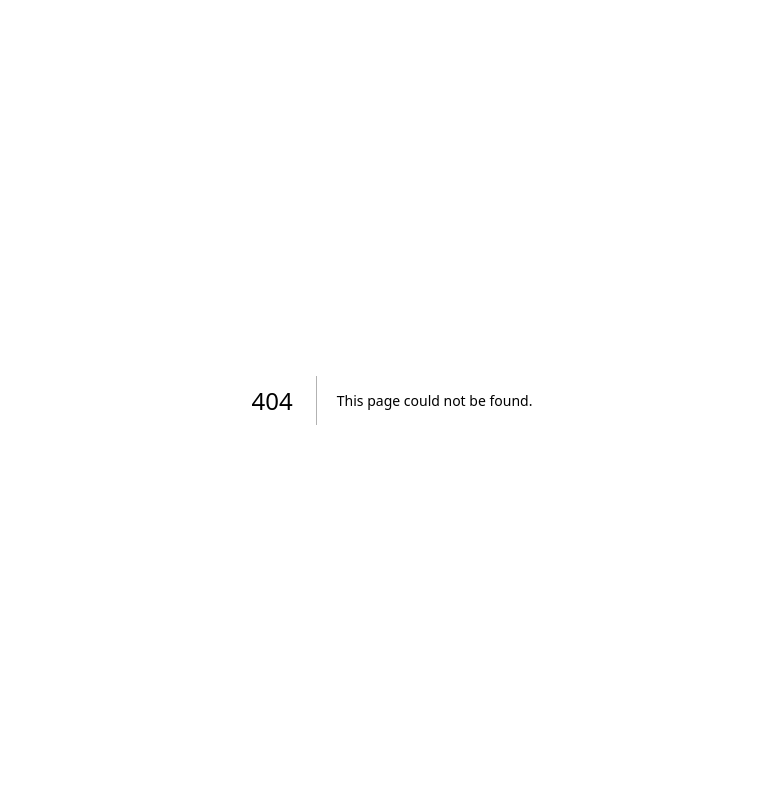
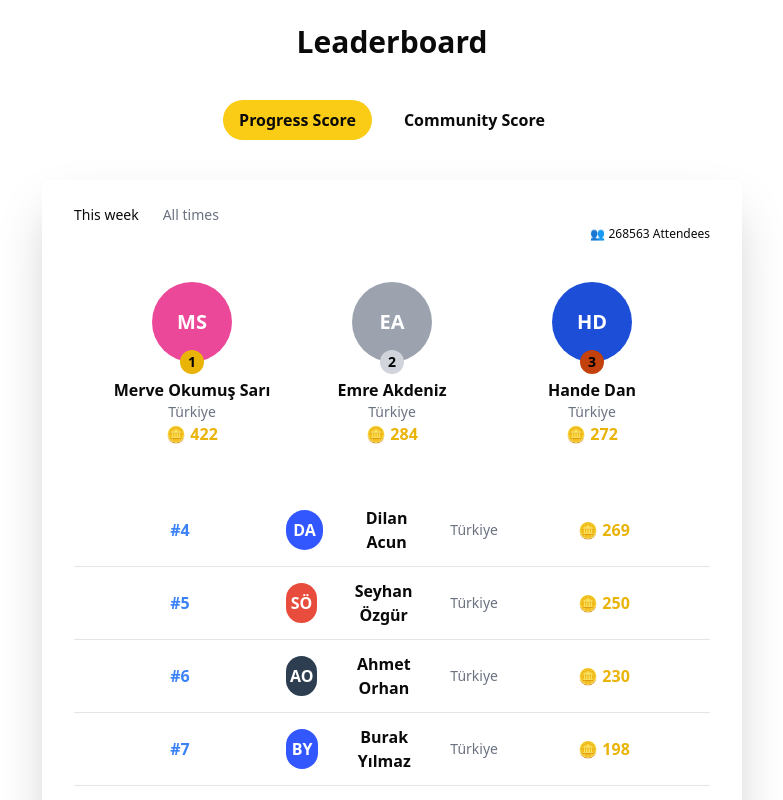
Before and after one commit to kcne/cnit-academy-ui, a Next.js app: page /leaderboard in a window 1280 px wide. Before the commit this address had no page. Shown: the top 800 px of the page, without its empty margins (248-1031 px from the left). Built offline with nearby package versions, Linux system fonts and the light colour scheme.

Commit message:
add leaderboard

```diff
--- /dev/null
+++ b/src/app/components/Leaderbord.tsx
@@ -0,0 +1,102 @@
+"use client";
+
+import React from "react";
+
+type User = {
+  id: string;
+  totalCoins: number;
+  name: string;
+  country: string;
+  initials: string;
+};
+
+interface LeaderboardProps {
+  users: User[];
+}
+
+const Leaderboard: React.FC<LeaderboardProps> = ({ users }) => {
+  const sortedUsers = [...users].sort((a, b) => b.totalCoins - a.totalCoins);
+  const topThree = sortedUsers.slice(0, 3);
+  const restUsers = sortedUsers.slice(3, 20);
+
+  const colors = [
+    "#FF5733", "#33FF57", "#3357FF", "#FF33A5", "#FFD633",
+    "#8E44AD", "#3498DB", "#2ECC71", "#E74C3C", "#F39C12",
+    "#1ABC9C", "#9B59B6", "#34495E", "#16A085", "#F1C40F",
+    "#E67E22", "#2C3E50", "#7F8C8D", "#D35400", "#C0392B"
+  ];
+
+
+  return (
+    <div className="w-[700px] min-h-[400px] mx-auto p-8 bg-white rounded-lg shadow-2xl">
+
+      <div className="mt-[-10px] space-x-6">
+        <span className="text-sm text-black-500">This week</span>
+        <span className="text-sm text-gray-500">All times</span>
+      </div>
+
+     <div className="flex items-center">
+      <span className="text-xs text-black-500  ml-auto ">👥 268563 Attendees</span>
+     </div>
+
+      <div className="flex justify-center space-x-6 mt-10 mb-12">
+        {topThree.map((user, index) => (
+          <div key={user.id} className="flex flex-col items-center  space-x-0 relative">
+            <div
+              className={`w-20 h-20 flex items-center justify-center text-xl font-bold text-white rounded-full mx-12 ${
+                index === 0 ? "bg-pink-500" : index === 1 ? "bg-gray-400" : "bg-blue-700"
+              }`}
+            >
+              {user.initials}
+            </div>
+
+            <div
+           className={`absolute bottom-[-1px] translate-y-[-73px] left-1px w-6 h-6 flex items-center justify-center text-sm font-bold text-black rounded-full shadow-5xl ${
+             index === 0 ? "bg-yellow-500" : index === 1 ? "bg-gray-300" : "bg-orange-700"
+            }`}
+            >
+            {index + 1}
+            </div>
+
+
+            <span className="mt-4 font-bold ">{user.name}</span>
+            <span className="text-sm text-gray-500">{user.country}</span>
+            <span className="font-semibold text-yellow-500">🪙 {user.totalCoins}</span>
+          </div>
+        ))}
+      </div>
+
+      <ul className="w-full">
+  {restUsers.map((user, index) => (
+    <li
+      key={user.id}
+      className="grid grid-cols-3 items-center py-3 border-b text-center"
+    >
+
+      <span className="text-blue-500 font-bold">#{index + 4}</span>
+
+      <div className="flex items-center justify-center space-x-6">
+  <div
+    className="w-10 h-10 flex items-center justify-center rounded-full text-white font-bold"
+    style={{
+      backgroundColor: colors[Math.floor(Math.random() * colors.length)], // Nasumična boja iz niza
+    }}
+  >
+    {user.initials}
+  </div>
+  <span className="font-semibold">{user.name}</span>
+  <span className="text-sm text-gray-500">{user.country}</span>
+</div>
+
+
+
+      <span className="font-semibold text-yellow-500">🪙 {user.totalCoins}</span>
+    </li>
+  ))}
+</ul>
+
+    </div>
+  );
+};
+
+export default Leaderboard;
--- /dev/null
+++ b/src/app/leaderboard/page.tsx
@@ -0,0 +1,29 @@
+"use client"; // Obezbeđuje da je ovo klijentska komponenta
+
+import Leaderboard from "@/app/components/Leaderbord"
+
+export default function LeaderboardPage() {
+  return (
+    <div className="min-h-screen flex flex-col items-center p-6">
+      <h1 className="text-3xl font-bold mb-10">Leaderboard</h1>
+      <div className="flex justify-center space-x-4 mb-10">
+        <button className="bg-yellow-400 px-4 py-2 rounded-full font-semibold">Progress Score</button>
+        <button className="bg-white-200 px-4 py-2 rounded-full font-semibold">Community Score</button>
+      </div>
+      <Leaderboard
+        users={[
+          { id: "1", name: "Merve Okumuş Sarı", initials: "MS", totalCoins: 422, country: "Türkiye" },
+          { id: "2", name: "Emre Akdeniz", initials: "EA", totalCoins: 284, country: "Türkiye" },
+          { id: "3", name: "Hande Dan", initials: "HD", totalCoins: 272, country: "Türkiye" },
+          { id: "4", name: "Dilan Acun", initials: "DA", totalCoins: 269, country: "Türkiye" },
+          { id: "5", name: "Seyhan Özgür", initials: "SÖ", totalCoins: 250, country: "Türkiye" },
+          { id: "6", initials: "AO", name: "Ahmet Orhan", country: "Türkiye", totalCoins: 230 },
+          { id: "7", initials: "BY", name: "Burak Yılmaz", country: "Türkiye", totalCoins: 198 },
+          { id: "8", initials: "CK", name: "Cem Karaca", country: "Türkiye", totalCoins: 176 },
+          { id: "9", initials: "EZ", name: "Ece Zengin", country: "Türkiye", totalCoins: 150 },
+          { id: "10", initials: "FK", name: "Fatih Kaya", country: "Türkiye", totalCoins: 120 }
+        ]}
+      />
+    </div>
+  );
+}
--- a/src/app/page.tsx
+++ b/src/app/page.tsx
@@ -1,8 +1,11 @@
-import Link from 'next/link'
+import Link from "next/link";
 
 export default function HomePage() {
   return (
-    <div className="min-h-screen flex items-center justify-center gap-4">
+    <div className="min-h-screen flex flex-col items-center justify-center gap-8 p-6">
+      <h1 className="text-3xl font-bold">Welcome to the App</h1>
+
+      <div className="flex gap-4">
         <Link
           href="/login"
           className="bg-blue-500 text-white px-6 py-3 rounded-lg text-lg font-medium hover:bg-blue-600 transition-colors"
@@ -16,5 +19,6 @@ export default function HomePage() {
           Register
         </Link>
       </div>
-  )
+    </div>
+  );
 }
--- /dev/null
+++ b/src/postcss.config.js
@@ -0,0 +1,6 @@
+module.exports = {
+  plugins: {
+    tailwindcss: {},
+    autoprefixer: {},
+  },
+}
--- /dev/null
+++ b/src/tailwind.config.js
@@ -0,0 +1,11 @@
+/** @type {import('tailwindcss').Config} */
+module.exports = {
+  content: [
+    "./pages/**/*.{js,ts,jsx,tsx}",
+    "./components/**/*.{js,ts,jsx,tsx}",
+  ],
+  theme: {
+    extend: {},
+  },
+  plugins: [],
+};
```
Lines whose indentation alone changed are shown as unchanged.
